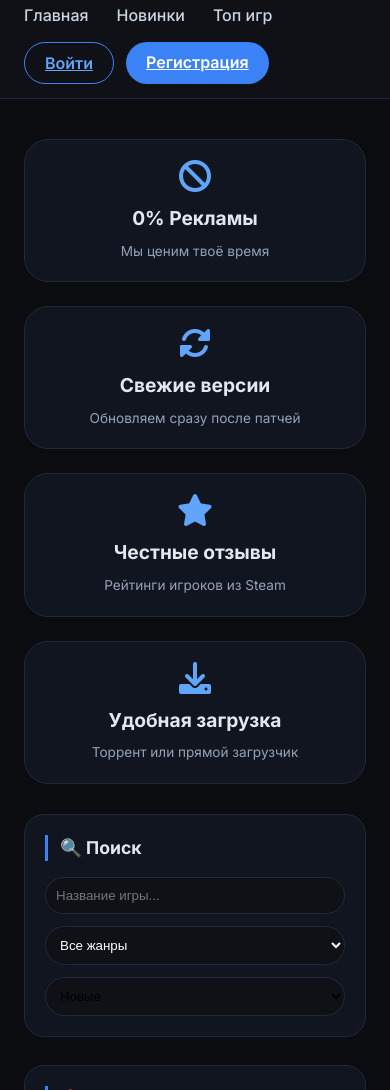
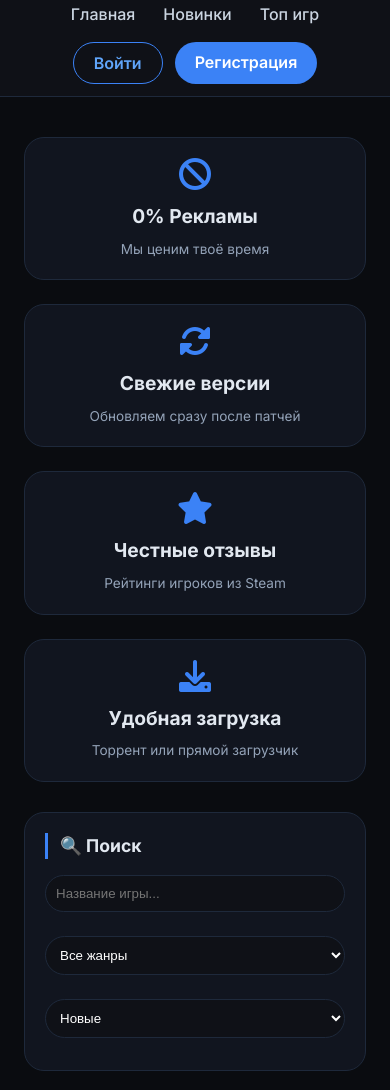
Before and after one commit to hanotsosall/asdasd, a website: page public/index.html in a window 390 px wide. Shown: the part 65-1155 px from the top of the page. Drawn offline with nearby package versions, Linux system fonts and the light colour scheme.

Commit message:
Update style.css

```diff
--- a/public/css/style.css
+++ b/public/css/style.css
@@ -1,4 +1,4 @@
-/* style.css - GoFrag Inspired */
+/* GoFrag style - clean, dark, minimal */
 * {
   margin: 0;
   padding: 0;
@@ -6,7 +6,7 @@
 }
 
 body {
-  font-family: 'Inter', system-ui, -apple-system, sans-serif;
+  font-family: 'Inter', system-ui, -apple-system, 'Segoe UI', Roboto, sans-serif;
   background: #0a0c10;
   color: #e2e8f0;
   line-height: 1.5;
@@ -18,7 +18,7 @@ body {
   padding: 0 24px;
 }
 
-/* ===== ШАПКА (как на GoFrag) ===== */
+/* Header */
 .header {
   background: #0f1117;
   border-bottom: 1px solid #1e293b;
@@ -30,14 +30,13 @@ body {
   display: flex;
   justify-content: space-between;
   align-items: center;
-  padding: 14px 24px;
+  padding: 12px 24px;
   flex-wrap: wrap;
-  gap: 15px;
+  gap: 16px;
 }
 .logo {
   font-size: 26px;
   font-weight: 800;
-  letter-spacing: -0.5px;
 }
 .logo a {
   background: linear-gradient(135deg, #c084fc, #60a5fa);
@@ -61,7 +60,6 @@ body {
   color: #cbd5e1;
   text-decoration: none;
   font-weight: 500;
-  transition: 0.2s;
 }
 .nav-links a:hover {
   color: #60a5fa;
@@ -78,6 +76,8 @@ body {
   color: #60a5fa;
   font-weight: 600;
   cursor: pointer;
+  text-decoration: none;
+  display: inline-block;
 }
 .btn-outline:hover {
   background: #3b82f6;
@@ -91,12 +91,14 @@ body {
   color: white;
   font-weight: 600;
   cursor: pointer;
+  text-decoration: none;
+  display: inline-block;
 }
 .btn-primary:hover {
   background: #2563eb;
 }
 
-/* ===== Блок "О нас" (0% рекламы и т.д.) ===== */
+/* Features blocks (0% рекламы и т.д.) */
 .features {
   display: flex;
   justify-content: space-between;
@@ -107,14 +109,14 @@ body {
 .feature {
   flex: 1;
   background: #11151f;
-  border-radius: 24px;
+  border-radius: 20px;
   padding: 20px;
   text-align: center;
   border: 1px solid #1e293b;
 }
 .feature i {
   font-size: 32px;
-  color: #60a5fa;
+  color: #3b82f6;
   margin-bottom: 12px;
 }
 .feature h3 {
@@ -126,7 +128,7 @@ body {
   color: #94a3b8;
 }
 
-/* ===== ГЛАВНАЯ СЕТКА ===== */
+/* Main layout */
 .games-layout {
   display: flex;
   gap: 32px;
@@ -143,7 +145,7 @@ body {
   gap: 28px;
 }
 
-/* ===== КАРТОЧКА ИГРЫ (как на GoFrag) ===== */
+/* Game card */
 .game-card {
   background: #11151f;
   border-radius: 20px;
@@ -154,7 +156,6 @@ body {
 .game-card:hover {
   transform: translateY(-4px);
   border-color: #3b82f6;
-  box-shadow: 0 10px 20px -5px rgba(0,0,0,0.4);
 }
 .card-img {
   width: 100%;
@@ -169,7 +170,7 @@ body {
 .game-title {
   font-size: 1.2rem;
   font-weight: 700;
-  margin-bottom: 8px;
+  margin-bottom: 6px;
   white-space: nowrap;
   overflow: hidden;
   text-overflow: ellipsis;
@@ -193,7 +194,7 @@ body {
 .game-short-desc {
   font-size: 0.8rem;
   color: #cbd5e1;
-  margin: 10px 0;
+  margin: 8px 0;
   line-height: 1.4;
 }
 .download-btn {
@@ -210,7 +211,6 @@ body {
 }
 .download-btn:hover {
   background: #2563eb;
-  transform: scale(1.02);
 }
 .details-link {
   display: block;
@@ -220,7 +220,7 @@ body {
   text-decoration: none;
 }
 
-/* ===== САЙДБАР ===== */
+/* Sidebar widgets */
 .widget {
   background: #11151f;
   border-radius: 20px;
@@ -233,6 +233,15 @@ body {
   font-size: 1.1rem;
   border-left: 3px solid #3b82f6;
   padding-left: 12px;
+}
+.widget input, .widget select {
+  width: 100%;
+  padding: 10px;
+  background: #0f1117;
+  border: 1px solid #1e293b;
+  border-radius: 40px;
+  color: white;
+  margin-bottom: 12px;
 }
 .popular-list {
   list-style: none;
@@ -248,16 +257,17 @@ body {
   text-decoration: none;
 }
 .popular-list span {
-  color: #60a5fa;
+  color: #3b82f6;
   font-weight: 600;
 }
 
-/* ===== ПАГИНАЦИЯ ===== */
+/* Pagination */
 .pagination {
   display: flex;
   justify-content: center;
-  gap: 12px;
+  gap: 10px;
   margin: 40px 0;
+  flex-wrap: wrap;
 }
 .page-btn {
   background: #1e293b;
@@ -274,7 +284,7 @@ body {
   background: #334155;
 }
 
-/* ===== ФУТЕР ===== */
+/* Footer */
 footer {
   text-align: center;
   padding: 30px;
@@ -284,7 +294,7 @@ footer {
   color: #64748b;
 }
 
-/* ===== АДАПТИВ ===== */
+/* Responsive */
 @media (max-width: 900px) {
   .games-layout {
     flex-direction: column;
@@ -295,4 +305,7 @@ footer {
   .features {
     flex-direction: column;
   }
+  .header .container {
+    flex-direction: column;
+  }
 }
```
